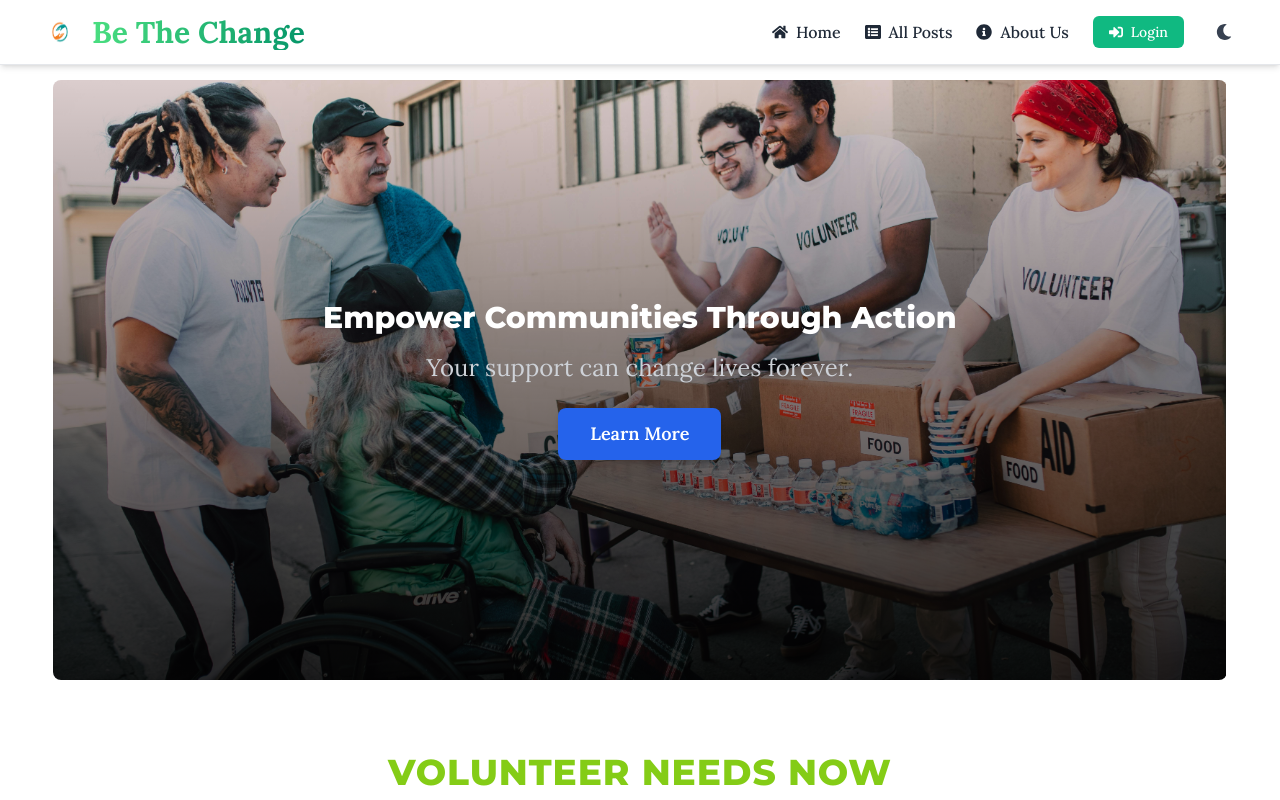
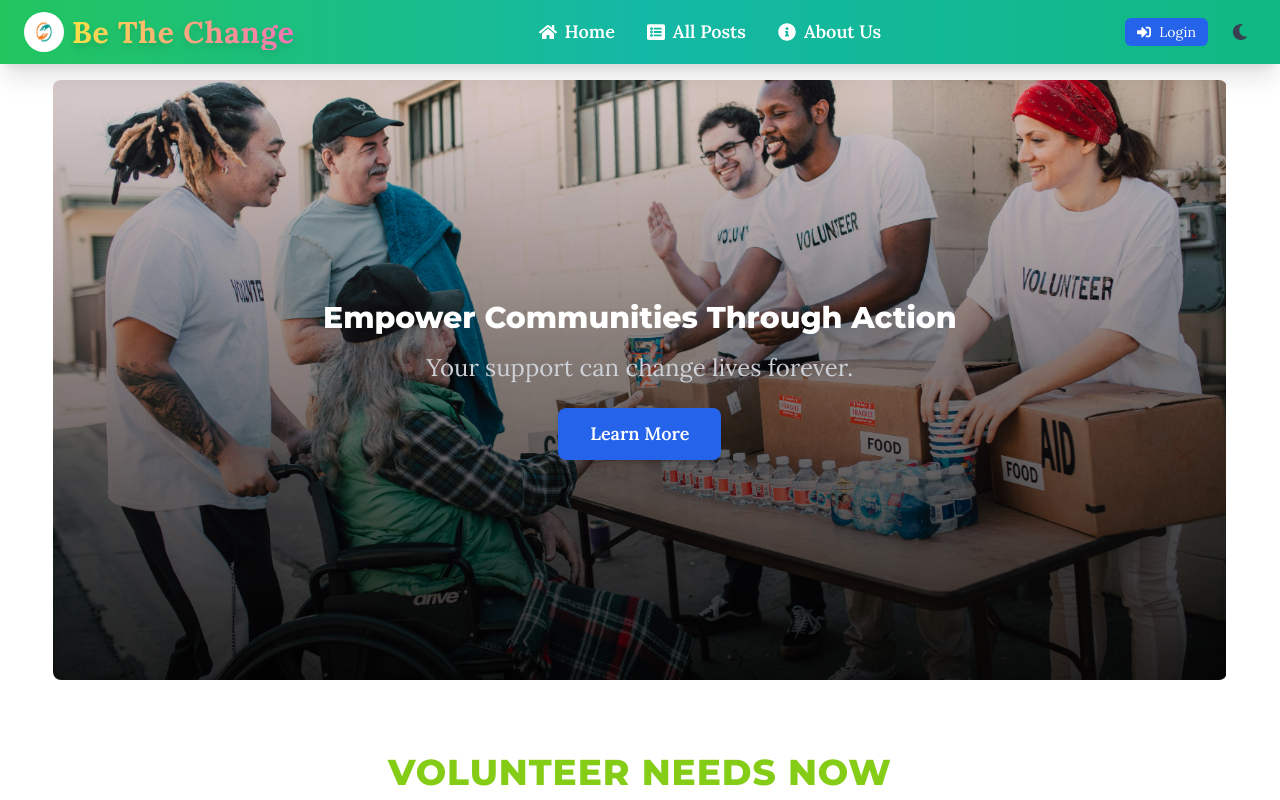
Before and after one commit to SaikatAhmed78/Find-Volunteer-Client, a React (Vite) app: page / in a window 1280 px wide. Shown: the top 800 px of the page. Built offline with nearby package versions, Linux system fonts and the light colour scheme; no server answers.

Commit message:
Refactor Navbar for modern design with volunteer vibe; added gradient background, improved responsiveness, and updated mobile menu functionality. Enhanced user experience with icon-based links, login/logout flow, and user avatar dropdown. Included theme toggle for better customization.

```diff
--- a/src/Common/Navbar.jsx
+++ b/src/Common/Navbar.jsx
@@ -1,5 +1,9 @@
+
 import { Link, useNavigate } from 'react-router-dom';
-import { FaSignOutAlt, FaSignInAlt, FaPlus, FaListAlt, FaHome, FaClipboardList, FaBars, FaInfoCircle } from 'react-icons/fa';
+import {
+  FaSignOutAlt, FaSignInAlt, FaPlus, FaListAlt, FaHome,
+  FaClipboardList, FaBars, FaInfoCircle
+} from 'react-icons/fa';
 import { useContext, useEffect, useState } from 'react';
 import Logo from '../../src/assets/logo/360_F_272398712_z28EMWLbM9Y8zojg51tLZo4D8Ju3R7EG.jpg';
 import ThemeToggle from '../Components/ThemeToggle';
@@ -18,72 +22,107 @@ const Navbar = () => {
   }, [user, logout, navigate]);
 
   return (
-    <header className="fixed top-0 left-0 z-50 w-full shadow-md bg-white/90 dark:bg-gray-900/90 backdrop-blur-md border-b border-gray-200 dark:border-gray-700">
-      <nav className="flex justify-between items-center px-4 md:px-10 py-3">
-        {/* Logo and title */}
-        <Link to="/" className="flex items-center gap-3">
-          <img src={Logo} alt="Logo" className="w-10 h-10 rounded-full" />
-          <span className="text-2xl md:text-3xl font-extrabold bg-clip-text text-transparent bg-gradient-to-r from-green-400 to-emerald-600">
-            Be The Change
-          </span>
+    <div className="navbar bg-gradient-to-r from-green-500 via-teal-500 to-emerald-500 shadow-xl dark:bg-gray-900 w-full px-4 md:px-6 fixed top-0 left-0 z-50">
+      <div className="flex flex-wrap items-center justify-between w-full">
+        <Link to="/" className="flex items-center text-white text-2xl font-extrabold dark:text-gray-200">
+          <img src={Logo} alt="Logo" className="w-10 h-10 rounded-full mr-2" />
+          <span className="text-3xl font-bold tracking-wide bg-clip-text text-transparent bg-gradient-to-r from-yellow-300 to-pink-400 drop-shadow-lg">Be The Change</span>
         </Link>
 
-        {/* Desktop Menu */}
-        <ul className="hidden md:flex items-center gap-6 text-base font-medium text-gray-800 dark:text-gray-100">
-          <li><Link to="/" className="hover:text-emerald-500 flex items-center gap-2"><FaHome /> Home</Link></li>
-          <li><Link to="/allPosts" className="hover:text-emerald-500 flex items-center gap-2"><FaListAlt /> All Posts</Link></li>
-          <li><Link to="/aboutUs" className="hover:text-emerald-500 flex items-center gap-2"><FaInfoCircle /> About Us</Link></li>
+        <div className="hidden md:flex flex-1 justify-center items-center space-x-8">
+          <NavItem to="/" icon={<FaHome />} text="Home" />
+          <NavItem to="/allPosts" icon={<FaListAlt />} text="All Posts" />
+          <NavItem to="/aboutUs" icon={<FaInfoCircle />} text="About Us" />
+        </div>
 
+        <div className="hidden md:flex items-center space-x-4">
           {user ? (
-            <li className="relative group">
-              <div className="flex items-center gap-2 cursor-pointer">
-                <img src={user?.photoURL} alt="User Avatar" className="w-9 h-9 rounded-full border border-emerald-500" />
+            <div className="dropdown dropdown-end">
+              <div tabIndex={0} className="avatar cursor-pointer">
+                <div className="w-10 rounded-full ring ring-primary ring-offset-base-100 ring-offset-2">
+                  <img src={user?.photoURL} alt="User Avatar" className="w-full h-full rounded-full" />
+                </div>
               </div>
-              <ul className="absolute hidden group-hover:block top-12 right-0 bg-white dark:bg-gray-800 border dark:border-gray-700 rounded-md shadow-md p-3 z-50 min-w-[200px] space-y-2">
-                <li className="text-gray-700 dark:text-gray-100 font-semibold">{user?.displayName}</li>
-                <li><Link to="/addPost" className="flex items-center gap-2 hover:text-emerald-600"><FaPlus /> Add Post</Link></li>
-                <li><Link to="/managePost" className="flex items-center gap-2 hover:text-emerald-600"><FaClipboardList /> Manage Posts</Link></li>
-                <li><button onClick={logout} className="flex items-center gap-2 hover:text-red-500"><FaSignOutAlt /> Logout</button></li>
+              <ul tabIndex={0} className="menu menu-sm dropdown-content mt-3 z-[1] p-2 shadow bg-base-100 text-gray-800 rounded-box w-52 dark:bg-gray-800 dark:text-gray-200">
+                <li className="font-semibold text-lg">
+                  <span>{user?.displayName}</span>
+                </li>
+                <li>
+                  <Link to="/addPost" className="flex items-center">
+                    <FaPlus className="mr-2" /> Add a New Post
+                  </Link>
+                </li>
+                <li>
+                  <Link to="/managePost" className="flex items-center">
+                    <FaClipboardList className="mr-2" /> Manage Your Posts
+                  </Link>
+                </li>
+                <li>
+                  <button onClick={logout} className="text-sm flex items-center">
+                    <FaSignOutAlt className="mr-2" /> Logout
+                  </button>
+                </li>
               </ul>
-            </li>
+            </div>
           ) : (
-            <li>
-              <Link to="/login" className="px-4 py-1.5 bg-emerald-500 hover:bg-emerald-600 text-white rounded-md flex items-center gap-2 text-sm">
-                <FaSignInAlt /> Login
-              </Link>
-            </li>
+            <Link to="/login" className="px-3 py-1 text-white bg-blue-600 rounded-md hover:bg-blue-700 transition-all text-sm flex items-center">
+              <FaSignInAlt className="mr-2" /> Login
+            </Link>
           )}
           <ThemeToggle />
-        </ul>
+        </div>
 
-        {/* Mobile Menu Toggle */}
-        <div className="md:hidden flex items-center">
-          <ThemeToggle />
-          <button onClick={() => setMenuOpen(!menuOpen)} className="text-2xl ml-4 text-gray-800 dark:text-gray-200">
+        <div className="md:hidden">
+          <button onClick={() => setMenuOpen(!menuOpen)} className="text-white text-2xl dark:text-gray-200">
             <FaBars />
           </button>
         </div>
-      </nav>
+      </div>
 
-      {/* Mobile Menu */}
       {menuOpen && (
-        <div className="md:hidden bg-white dark:bg-gray-900 px-4 py-3 space-y-3 text-gray-800 dark:text-gray-100">
-          <Link to="/" className="block flex items-center gap-2"><FaHome /> Home</Link>
-          <Link to="/allPosts" className="block flex items-center gap-2"><FaListAlt /> All Posts</Link>
-          <Link to="/aboutUs" className="block flex items-center gap-2"><FaInfoCircle /> About Us</Link>
-          {user ? (
-            <>
-              <Link to="/addPost" className="block flex items-center gap-2"><FaPlus /> Add Post</Link>
-              <Link to="/managePost" className="block flex items-center gap-2"><FaClipboardList /> Manage Posts</Link>
-              <button onClick={logout} className="block flex items-center gap-2 text-red-500"><FaSignOutAlt /> Logout</button>
-            </>
-          ) : (
-            <Link to="/login" className="block flex items-center gap-2 text-emerald-600"><FaSignInAlt /> Login</Link>
-          )}
+        <div className="absolute top-16 left-0 w-full bg-gradient-to-r from-green-500 via-teal-500 to-emerald-500 shadow-xl dark:bg-gray-900 p-4 z-50">
+          <ul className="flex flex-col space-y-3">
+            <NavMobileItem to="/" icon={<FaHome />} text="Home" />
+            <NavMobileItem to="/allPosts" icon={<FaListAlt />} text="All Posts" />
+            <NavMobileItem to="/aboutUs" icon={<FaInfoCircle />} text="About Us" />
+            {user ? (
+              <>
+                <NavMobileItem to="/addPost" icon={<FaPlus />} text="Add a New Post" />
+                <NavMobileItem to="/managePost" icon={<FaClipboardList />} text="Manage Your Posts" />
+                <li>
+                  <button onClick={logout} className="text-white py-2 text-lg dark:text-gray-200 flex items-center">
+                    <FaSignOutAlt className="mr-2" /> Logout
+                  </button>
+                </li>
+              </>
+            ) : (
+              <NavMobileItem to="/login" icon={<FaSignInAlt />} text="Login" />
+            )}
+            <ThemeToggle />
+          </ul>
         </div>
       )}
-    </header>
+    </div>
   );
 };
 
+// Reusable link component
+const NavItem = ({ to, icon, text }) => (
+  <Link
+    to={to}
+    className="text-white font-semibold text-lg hover:scale-110 hover:text-yellow-300 transition-all duration-200 dark:text-gray-200 flex items-center"
+  >
+    <span className="mr-2">{icon}</span> {text}
+  </Link>
+);
+
+// Mobile nav item
+const NavMobileItem = ({ to, icon, text }) => (
+  <li>
+    <Link to={to} className="text-white py-2 text-lg dark:text-gray-200 flex items-center">
+      <span className="mr-2">{icon}</span> {text}
+    </Link>
+  </li>
+);
+
 export default Navbar;
```
